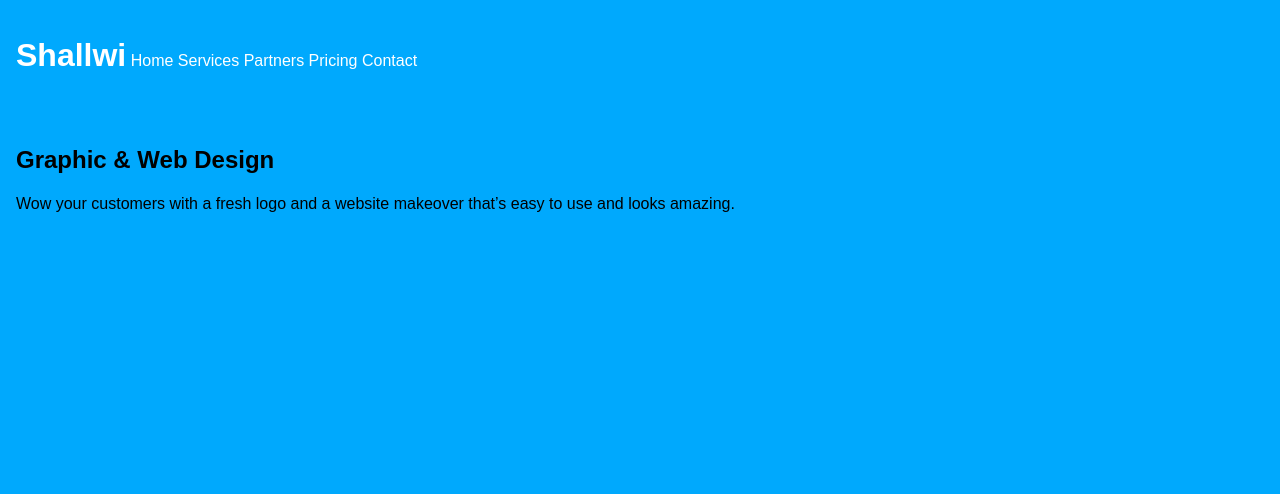
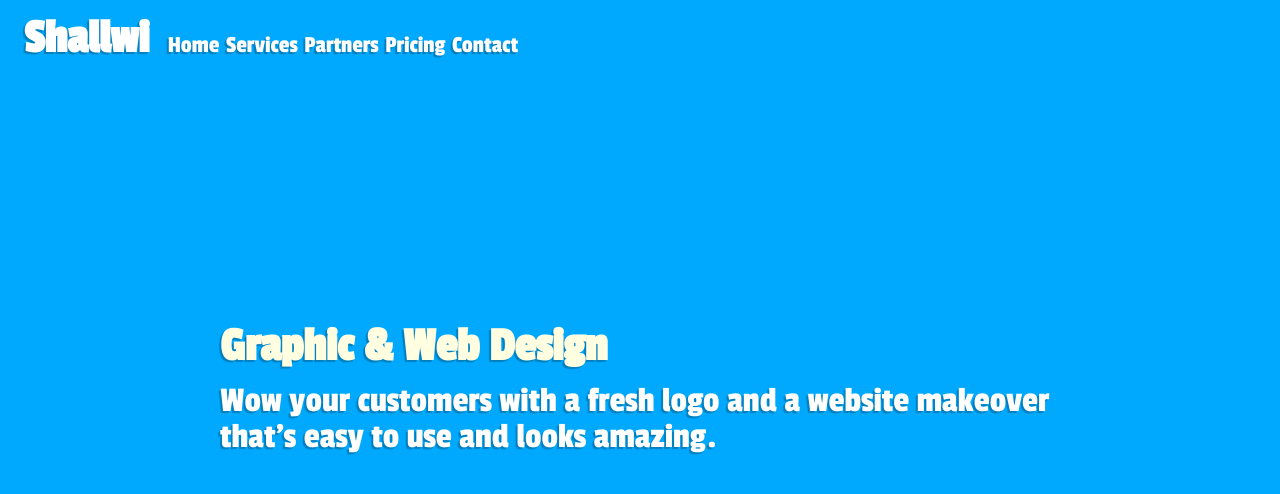
Before and after one commit to bcmdr/shallwi-site-parcel, a website: page src/index.html in a window 1280 px wide. Drawn offline with Linux system fonts and the light colour scheme.

Commit message:
implement initial hero and nav css

```diff
--- a/src/css/index.css
+++ b/src/css/index.css
@@ -1,7 +1,18 @@
 @import './remedy.css';
+
+/* -- Global -- */
 
 :root {
     --main-bg-blue: #00A9FD;
+    --hero-h2-yellow: #FFFEE1;
+    --display-font-family: 'Passion One', sans-serif;
+    --display-text-shadow: -2px 2px 1px rgba(0, 0, 0, 0.25);
+    font-size: 24px;
+}
+
+* {
+    -webkit-font-smoothing: antialiased;
+    -moz-osx-font-smoothing: grayscale;
 }
 
 body {
@@ -9,19 +20,22 @@ body {
     font-family: sans-serif;
 }
 
-header, main, footer {
-    padding: 1rem;
+h1, nav li, .hero h2, .hero h2+p, .hero button {
+    font-family: var(--display-font-family);
+    text-shadow: var(--display-text-shadow);
 }
 
 header {
+    padding: 0.5rem 1rem;
     color: white;
 }
 
 header>h1 {
-    display: inline-block;
+    margin: 0;
+    margin-right: 0.5rem;
 }
 
-header>nav{
+header>h1, header>nav, nav li {
     display: inline-block;
 }
 
@@ -31,6 +45,34 @@ nav>ul {
     margin: 0;
 }
 
-nav li {
-    display: inline-block;
+ main {
+    padding: 0.5rem 1rem;
+ }
+
+/* -- Hero -- */
+
+.hero {
+    display: flex;
+    align-items: center;
+    justify-content: center;
+    min-height: 75vh;
 }
+
+.hero__content {
+    max-width: 35em;
+}
+
+.hero h2 {
+    font-size: 2rem;
+    color: var(--hero-h2-yellow);
+}
+
+.hero p {
+    font-size: 1.5rem;
+    line-height: 1.5rem;
+    color: white;
+}
+
+.hero h2, .hero h2+p {
+    margin: 0.5rem 0;
+}
--- a/src/index.html
+++ b/src/index.html
@@ -4,6 +4,7 @@
         <title>Shallwi – Love Your Brand | Graphic & Web Design</title>
         <meta charset="UTF-8">
         <link rel="stylesheet" type="text/css" href="./css/index.css">
+        <link href="https://fonts.googleapis.com/css?family=Passion+One" rel="stylesheet">
     </head>
     <body>
         <header>
@@ -20,11 +21,13 @@
         </header>
         <main>
             <section class="hero">
-                <h2>Graphic & Web Design</h2>
-                <p>
-                    Wow your customers with a fresh logo and a website makeover
-                    that’s easy to use and looks amazing.
-                </p>
+                <div class="hero__content">
+                    <h2>Graphic & Web Design</h2>
+                    <p>
+                        Wow your customers with a fresh logo and a website makeover
+                        that’s easy to use and looks amazing.
+                    </p>
+                </div>
             </section>
         </main>
         <footer></footer>
```
